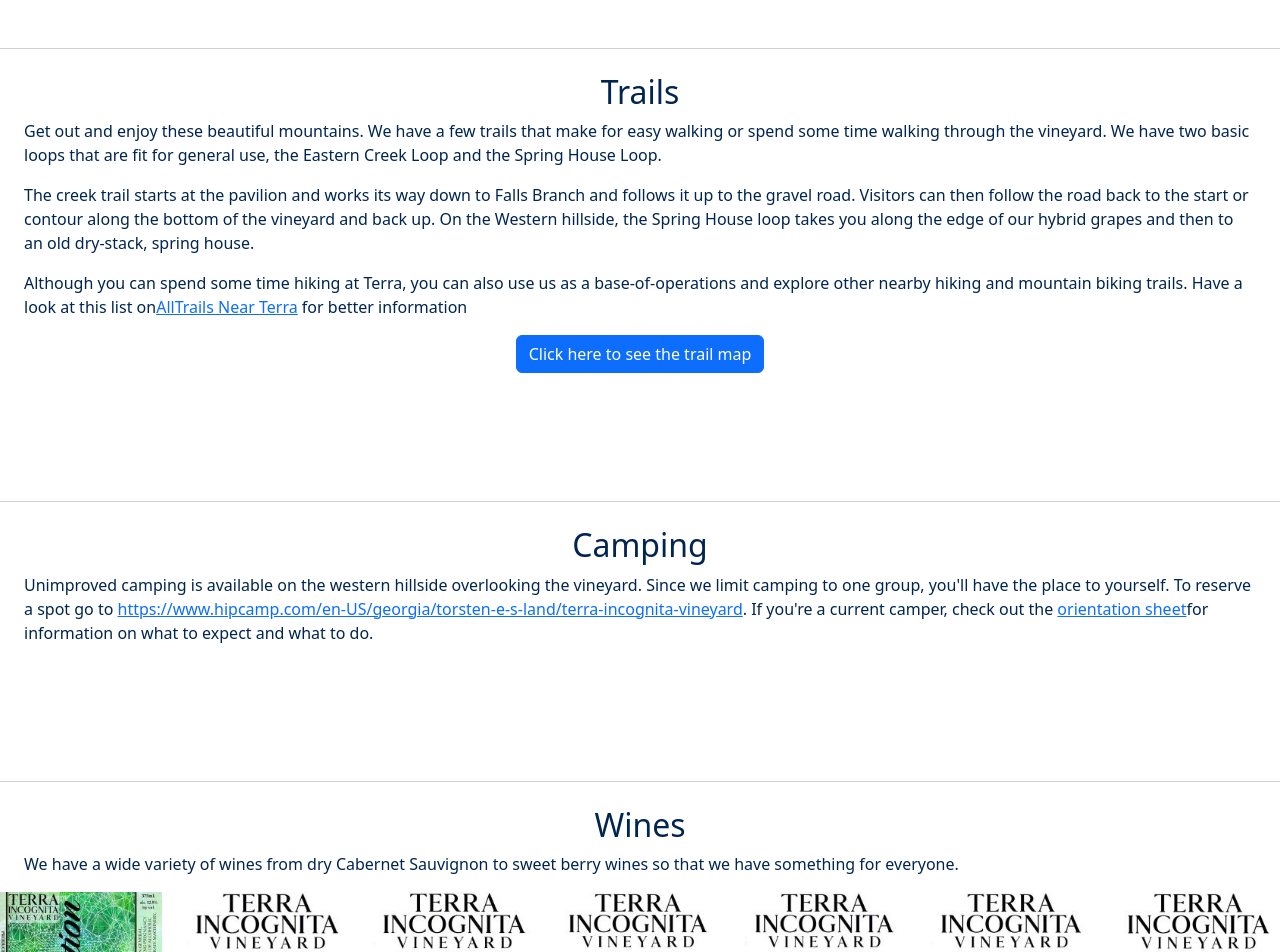
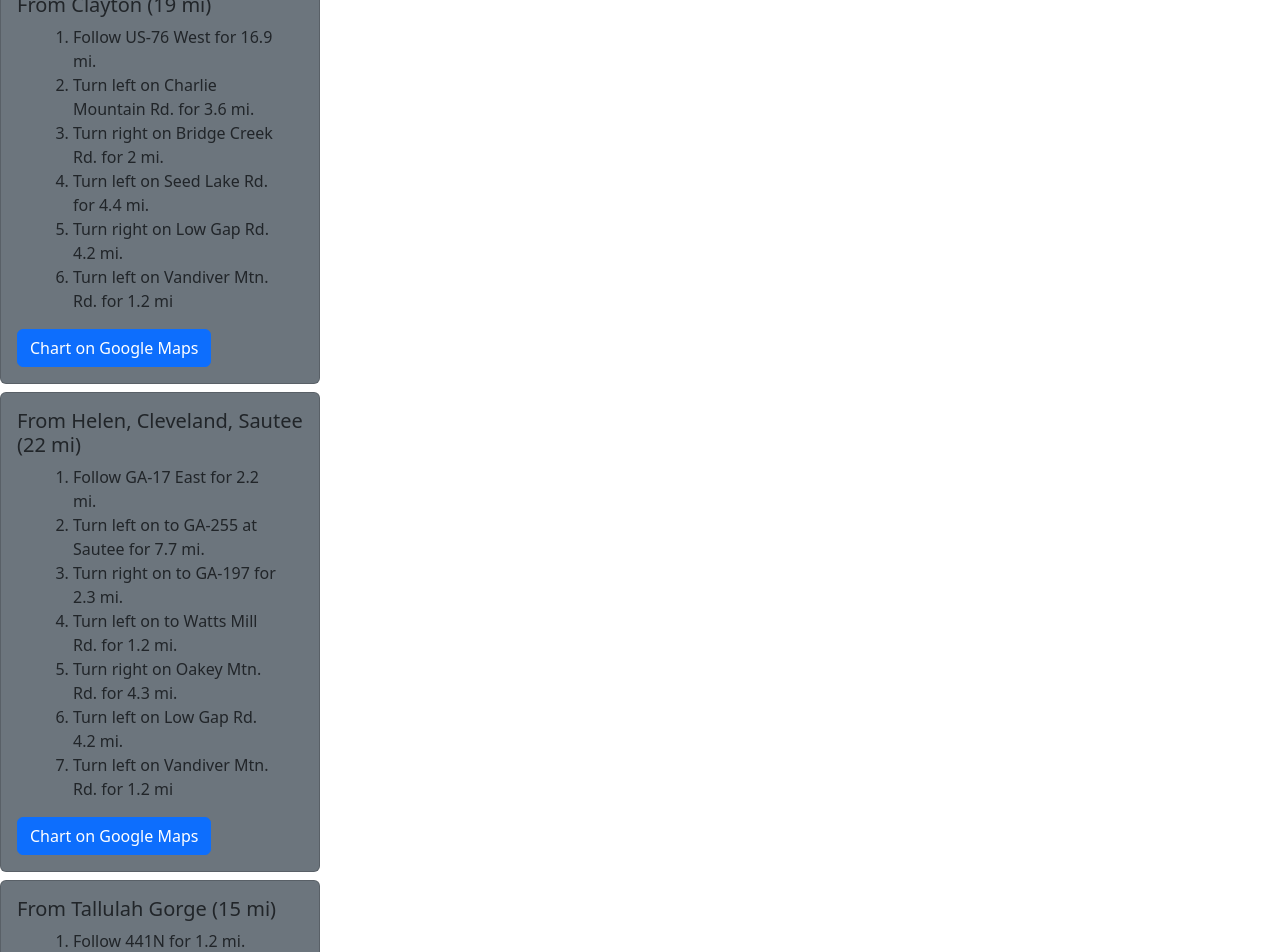
Before and after one commit to tors10e/terra, a React (Create React App) app: page / in a window 1280 px wide. Shown: the part 2300-3252 px from the top of the page. Built offline with nearby package versions, Linux system fonts and the light colour scheme.

Commit message:
Added directions from all locations and reworked directions components.

```diff
--- a/src/events/event_alert.js
+++ b/src/events/event_alert.js
@@ -46,6 +46,7 @@ function EventAlerts() {
     ["Sunday August 21st - Wildcraft Kitchen Mushroom Foray",  makeHref("https://www.wildcraftkitchenga.com/", "Wildcraft Kitchen's website!")]
   ]
 
+
 ReactDOM.render(<EventAlerts titles = {events}  />,
   document.getElementById('event_alert_container')
 );
--- a/src/home/directions.js
+++ b/src/home/directions.js
@@ -3,15 +3,87 @@ import TerraCard from '../components/terra_card';
 import TextDirections from './text_directions';
 
 
-function Directions(props) {
+export function ClarkesvilleDirections(props) {
+
+    const directions = [
+                        "Follow Historic 441 for 2 mi.",
+                        "Turn left on New Liberty Rd. for 7 mi.",
+                        "Turn right on Low Gap Rd. for 3.6 mi.",
+                        "Turn right on Vandiver Mtn. Rd. for 1.2 mi"
+];
+
     return(
             <TerraCard
                 card_title="From Clarkesville (13 mi)"
-                card_text=<TextDirections />
+                card_text= <TextDirections text_directions={directions} />
                 button_text="Chart on Google Maps"
                 button_href="https://www.google.com/maps/dir/Clayton,+Georgia+30525/Vandiver+Mountain+Rd,+Georgia/@34.807062,-83.5383547,12z/am=t/data=!4m13!4m12!1m5!1m1!1s0x8858dabf68ad91b7:0xc7f40afdec4f498d!2m2!1d-83.4009933!2d34.8781479!1m5!1m1!1s0x8858c982f82186f5:0xaa8cd4c722afaf3f!2m2!1d-83.4992099!2d34.731045"
             />
     );
 };
 
-export default Directions;
+
+export function ClaytonDirections(props) {
+
+    const directions = [
+                        "Follow US-76 West for 16.9 mi.",
+                        "Turn left on Charlie Mountain Rd. for 3.6 mi.",
+                        "Turn right on Bridge Creek Rd. for 2 mi.",
+                        "Turn left on Seed Lake Rd. for 4.4 mi.",
+                        "Turn right on Low Gap Rd. 4.2 mi.",
+                        "Turn left on Vandiver Mtn. Rd. for 1.2 mi"
+];
+
+    return(
+            <TerraCard
+                card_title="From Clayton (19 mi)"
+                card_text= <TextDirections text_directions={directions} />
+                button_text="Chart on Google Maps"
+                button_href="https://www.google.com/maps/dir/Clayton,+Georgia+30525/Vandiver+Mountain+Rd,+Georgia/@34.807062,-83.5383547,12z/am=t/data=!4m13!4m12!1m5!1m1!1s0x8858dabf68ad91b7:0xc7f40afdec4f498d!2m2!1d-83.4009933!2d34.8781479!1m5!1m1!1s0x8858c982f82186f5:0xaa8cd4c722afaf3f!2m2!1d-83.4992099!2d34.731045"
+            />
+    );
+};
+
+
+export function HelenDirections(props) {
+
+    const directions = [
+                        "Follow GA-17 East for 2.2 mi.",
+                        "Turn left on to GA-255 at Sautee for 7.7 mi.",
+                        "Turn right on to GA-197 for 2.3 mi.",
+                        "Turn left on to Watts Mill Rd. for 1.2 mi.",
+                        "Turn right on Oakey Mtn. Rd. for 4.3 mi.",
+                        "Turn left on Low Gap Rd. 4.2 mi.",
+                        "Turn left on Vandiver Mtn. Rd. for 1.2 mi"
+];
+
+    return(
+            <TerraCard
+                card_title="From Helen, Cleveland, Sautee (22 mi)"
+                card_text= <TextDirections text_directions={directions} />
+                button_text="Chart on Google Maps"
+                button_href="https://www.google.com/maps/dir/34.6848302,-83.709846/Terra+Incognita+Vineyard,+Vandiver+Mountain+Road,+Clarkesville,+GA/@34.7164852,-83.6417451,12.75z/data=!4m19!4m18!1m10!3m4!1m2!1d-83.6743233!2d34.683858!3s0x885f4a1dba398ca1:0x95b80e1fb8a54480!3m4!1m2!1d-83.5240395!2d34.708332!3s0x8858ca144d8be38b:0xbe605d406e621734!1m5!1m1!1s0x8858c915d77b42fd:0x4c7a8c1b7677a54d!2m2!1d-83.4976891!2d34.7295813!3e0"
+            />
+    );
+};
+
+
+export function TallulahDirections(props) {
+
+    const directions = [
+                        "Follow 441N for 1.2 mi.",
+                        "Turn left on to Old 441 for 2.6 mi.",
+                        "Turn left on to Lake Rabun Rd. for 6.3 mi.",
+                        "Turn left on Low Gap Rd. 4.2 mi.",
+                        "Turn left on Vandiver Mtn. Rd. for 1.2 mi"
+];
+
+    return(
+            <TerraCard
+                card_title="From Tallulah Gorge (15 mi)"
+                card_text= <TextDirections text_directions={directions} />
+                button_text="Chart on Google Maps"
+                button_href="https://www.google.com/maps/dir/Tallulah+Gorge+State+Park,+338+Jane+Hurt+Yarn+Rd,+Tallulah+Falls,+GA+30573/Terra+Incognita+Vineyard,+Vandiver+Mountain+Road,+Clarkesville,+GA/@34.7545624,-83.4935558,13z/am=t/data=!3m1!4b1!4m19!4m18!1m10!1m1!1s0x8858c6fec0b2e6a1:0x121373585bc0f494!2m2!1d-83.3964755!2d34.7427244!3m4!1m2!1d-83.3986342!2d34.7646381!3s0x8858c67316d99ce3:0x6eede083255604b7!1m5!1m1!1s0x8858c915d77b42fd:0x4c7a8c1b7677a54d!2m2!1d83.4976891!2d34.7295813!3e0"
+            />
+    );
+};
--- a/src/home/text_directions.js
+++ b/src/home/text_directions.js
@@ -1,19 +1,16 @@
 import React from 'react';
 
 
-function TextDirections(props){
-    return(
-        <>
-            <p>
-                <ol>
-                    <li>Follow Historic 441 for 2 mi.</li>
-                    <li>Turn left on New Liberty Rd. for 7 mi.</li>
-                    <li>Turn right on Low Gap Rd. for 3.6 mi.</li>
-                    <li>Turn right on Vandiver Mtn. Rd. for 1.2 mi</li>
-                </ol>
-            </p>
-        </>
-    );
+//This takes a list of text directions and creates an ordered list from them.
+function TextDirections(props) {
+    const directionList = props.text_directions.map((direction) =>
+        <li>{direction}</li>
+        );
+
+    return (
+        <ol>{directionList}</ol>
+        );
 };
 
+
 export default TextDirections;
--- a/src/pages/home.js
+++ b/src/pages/home.js
@@ -4,7 +4,7 @@ import Banner from "../components/banner";
 import Intro from '../home/intro';
 import Hours from "../home/hours";
 import Contact from "../home/contact";
-import Directions from "../home/directions";
+import {ClarkesvilleDirections, ClaytonDirections, HelenDirections, TallulahDirections} from "../home/directions";
 import Trails from "../home/hiking";
 import Camping from "../home/camping";
 import Wines from "../home/wines";
@@ -19,7 +19,7 @@ const Home = () => {
                 <Intro />
                 <Hours />
                 <Contact />
-                <Directions />
+                <ClarkesvilleDirections /> <ClaytonDirections /> <HelenDirections /> <TallulahDirections />
                 <Trails />
                 <Camping />
                 <Wines />
```
Also changed, not shown: 1 other file (tests, documents, lock files or other folders).
